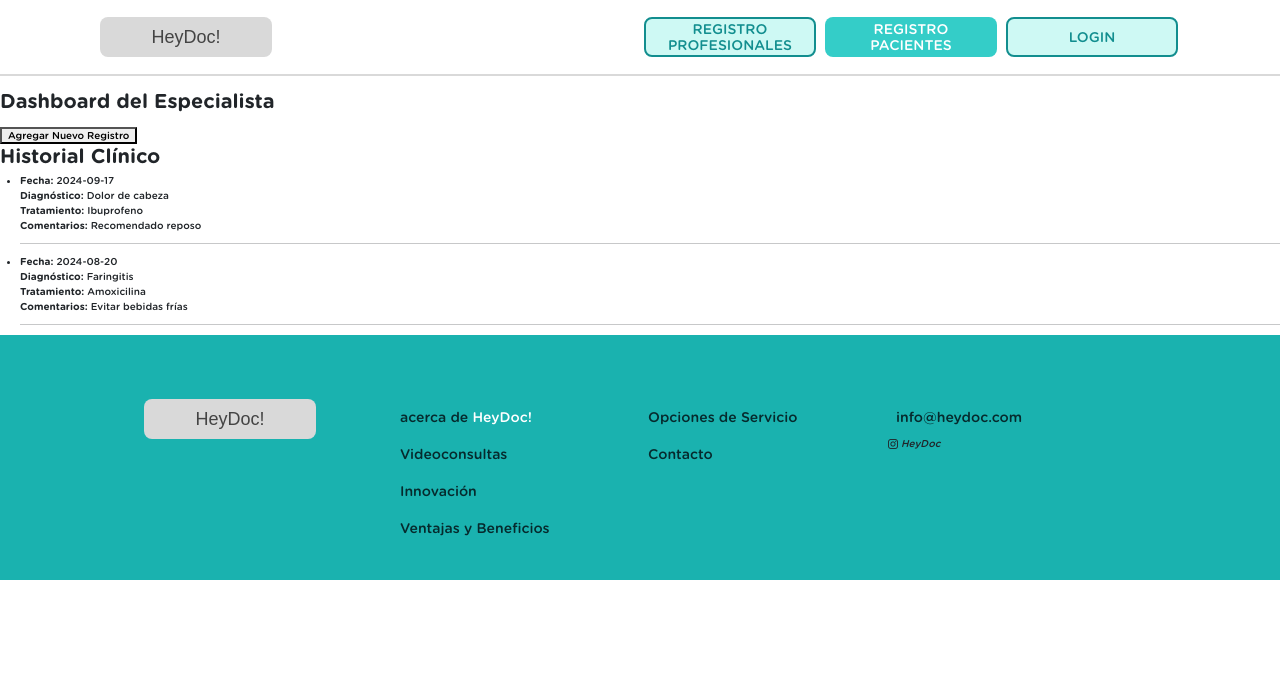
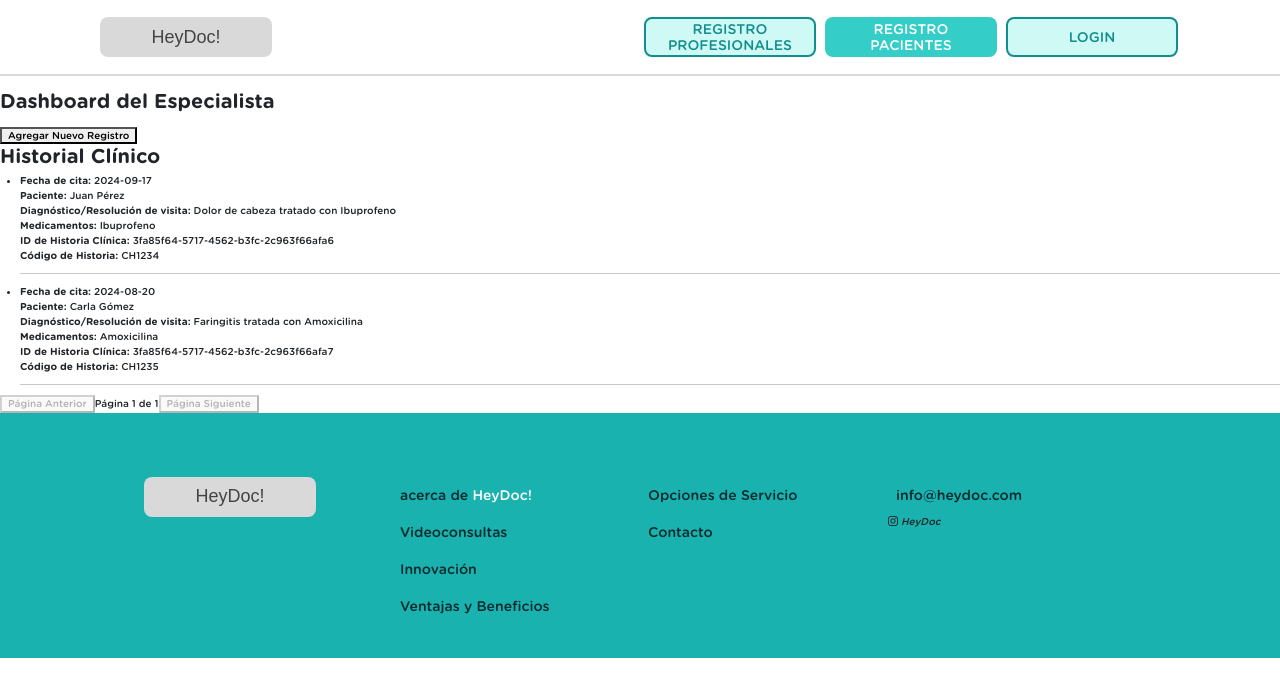
Before and after one commit to No-Country-simulation/S17-02-ft-Java-React, a React app in the folder frontend/: page /clinicalhistory in a window 1280 px wide. Shown: the top 696 px of the page. Built offline with nearby package versions, Linux system fonts and the light colour scheme; the HTML template or start-up script is replaced by a standard one; a web font is replaced by a local one.

Commit message:
Crecion componente historial clinico con registro clinico, convinados.

```diff
--- a/frontend/src/components/clinicalhistory/ClinicalHistory.tsx
+++ b/frontend/src/components/clinicalhistory/ClinicalHistory.tsx
@@ -1,20 +1,44 @@
 import React, { useState } from 'react';
+// import { useEffect, useState } from 'react';
+// import axios from 'axios';
 
 // Datos hardcodeados para el historial clínico
-const clinicalHistoryData = [
+const clinicalRecordData = [
     {
-    date: '2024-09-17',
-    diagnosis: 'Dolor de cabeza',
-    treatment: 'Ibuprofeno',
-    comments: 'Recomendado reposo',
+        clinicalRecordId: '3fa85f64-5717-4562-b3fc-2c963f66afa6',
+        visitResolution: 'Dolor de cabeza tratado con Ibuprofeno',
+        medicines: 'Ibuprofeno',
+        booking: {
+            bookingId: '3fa85f64-5717-4562-b3fc-2c963f66afa6',
+            state: 'PENDING',
+            schedulesDay: '2024-09-17',
+            schedulesStart: { hour: 10, minute: 30, second: 0, nano: 0 },
+            userId: '3fa85f64-5717-4562-b3fc-2c963f66afa6',
+            username: 'Juan Pérez',
+            payAmount: 500,
+        },
+        clinicalHistoryId: '3fa85f64-5717-4562-b3fc-2c963f66afa6',
+        historyCode: 'CH1234',
     },
     {
-    date: '2024-08-20',
-    diagnosis: 'Faringitis',
-    treatment: 'Amoxicilina',
-    comments: 'Evitar bebidas frías',
+        clinicalRecordId: '3fa85f64-5717-4562-b3fc-2c963f66afa7',
+        visitResolution: 'Faringitis tratada con Amoxicilina',
+        medicines: 'Amoxicilina',
+        booking: {
+            bookingId: '3fa85f64-5717-4562-b3fc-2c963f66afa6',
+            state: 'PENDING',
+            schedulesDay: '2024-08-20',
+            schedulesStart: { hour: 11, minute: 0, second: 0, nano: 0 },
+            userId: '3fa85f64-5717-4562-b3fc-2c963f66afa7',
+            username: 'Carla Gómez',
+            payAmount: 350,
         },
+        clinicalHistoryId: '3fa85f64-5717-4562-b3fc-2c963f66afa7',
+        historyCode: 'CH1235',
+    },
+    // Más registros pueden agregarse aquí
     ];
+
 
 type ClinicalRecordForm = {
     diagnosis: string;
@@ -23,14 +47,44 @@ type ClinicalRecordForm = {
     comments: string;
         };
 
+const recordsPerPage = 3; // Número de registros por página
+
 const ClinicalDashboard: React.FC = () => {
     const [showForm, setShowForm] = useState(false);
+    const [currentPage, setCurrentPage] = useState(1);
     const [form, setForm] = useState<ClinicalRecordForm>({
         diagnosis: '',
         treatment: '',
         medicines: '',
         comments: '',
     });
+
+  // Calcular los registros a mostrar en función de la página actual
+    const startIndex = (currentPage - 1) * recordsPerPage;
+    const currentRecords = clinicalRecordData.slice(startIndex, startIndex + recordsPerPage);
+    const totalPages = Math.ceil(clinicalRecordData.length / recordsPerPage);
+
+  // useEffect(() => {
+//   const fetchClinicalRecords = async () => {
+//     try {
+//       const response = await axios.get(`/api/clinical-records?page=${currentPage}&size=${recordsPerPage}`);
+//       setClinicalRecordData(response.data.content);
+//       setTotalPages(response.data.totalPages);
+//     } catch (error) {
+//       console.error('Error fetching clinical records:', error);
+//     }
+//   };
+
+//   fetchClinicalRecords();
+// }, [currentPage]);
+
+    const handleNextPage = () => {
+        if (currentPage < totalPages) setCurrentPage(currentPage + 1);
+    };
+
+    const handlePreviousPage = () => {
+        if (currentPage > 1) setCurrentPage(currentPage - 1);
+    };
 
     const handleInputChange = (e: React.ChangeEvent<HTMLInputElement | HTMLTextAreaElement>) => {
         const { name, value } = e.target;
@@ -43,39 +97,50 @@ const ClinicalDashboard: React.FC = () => {
         // Aquí simularíamos el guardado del registro o una llamada al backend
     };
 
+
     return (
         <div>
             <h1>Dashboard del Especialista</h1>
-
-      {/* Botón para alternar entre historial y formulario */}
             <button onClick={() => setShowForm(!showForm)}>
                 {showForm ? 'Ver Historial Clínico' : 'Agregar Nuevo Registro'}
             </button>
-
-      {/* Mostrar Historial Clínico */}
+      {/* Mostrar Historial Clínico con Paginación */}
         {!showForm && (
             <div>
                 <h2>Historial Clínico</h2>
-          {clinicalHistoryData.length > 0 ? (
+                {clinicalRecordData.length > 0 ? (
+                <div>
                     <ul>
-              {clinicalHistoryData.map((entry, index) => (
+                        {currentRecords.map((record, index) => (
                         <li key={index}>
-                  <strong>Fecha:</strong> {entry.date} <br />
-                  <strong>Diagnóstico:</strong> {entry.diagnosis} <br />
-                  <strong>Tratamiento:</strong> {entry.treatment} <br />
-                  <strong>Comentarios:</strong> {entry.comments} <br />
+                        <strong>Fecha de cita:</strong> {record.booking.schedulesDay} <br />
+                        <strong>Paciente:</strong> {record.booking.username} <br />
+                        <strong>Diagnóstico/Resolución de visita:</strong> {record.visitResolution} <br />
+                        <strong>Medicamentos:</strong> {record.medicines} <br />
+                        <strong>ID de Historia Clínica:</strong> {record.clinicalHistoryId} <br />
+                        <strong>Código de Historia:</strong> {record.historyCode} <br />
                         <hr />
                         </li>
                         ))}
                     </ul>
+                {/* Paginación */}
+                <div>
+                    <button onClick={handlePreviousPage} disabled={currentPage === 1}>
+                        Página Anterior
+                    </button>
+                    <span>
+                        Página {currentPage} de {totalPages}
+                    </span>
+                    <button onClick={handleNextPage} disabled={currentPage === totalPages}>
+                        Página Siguiente
+                    </button>
+                </div>
+            </div>
             ) : (
-            <p>No hay historial disponible.</p>
+                <p>No hay registros clínicos disponibles.</p>
             )}
         </div>
-      )}
-
-      {/* Mostrar Formulario para Nuevo Registro */}
-      {showForm && (
+    )}{showForm && (
         <div>
             <h2>Registrar Información Clínica</h2>
             <form onSubmit={handleSubmit}>
```
Lines whose indentation alone changed are shown as unchanged.
